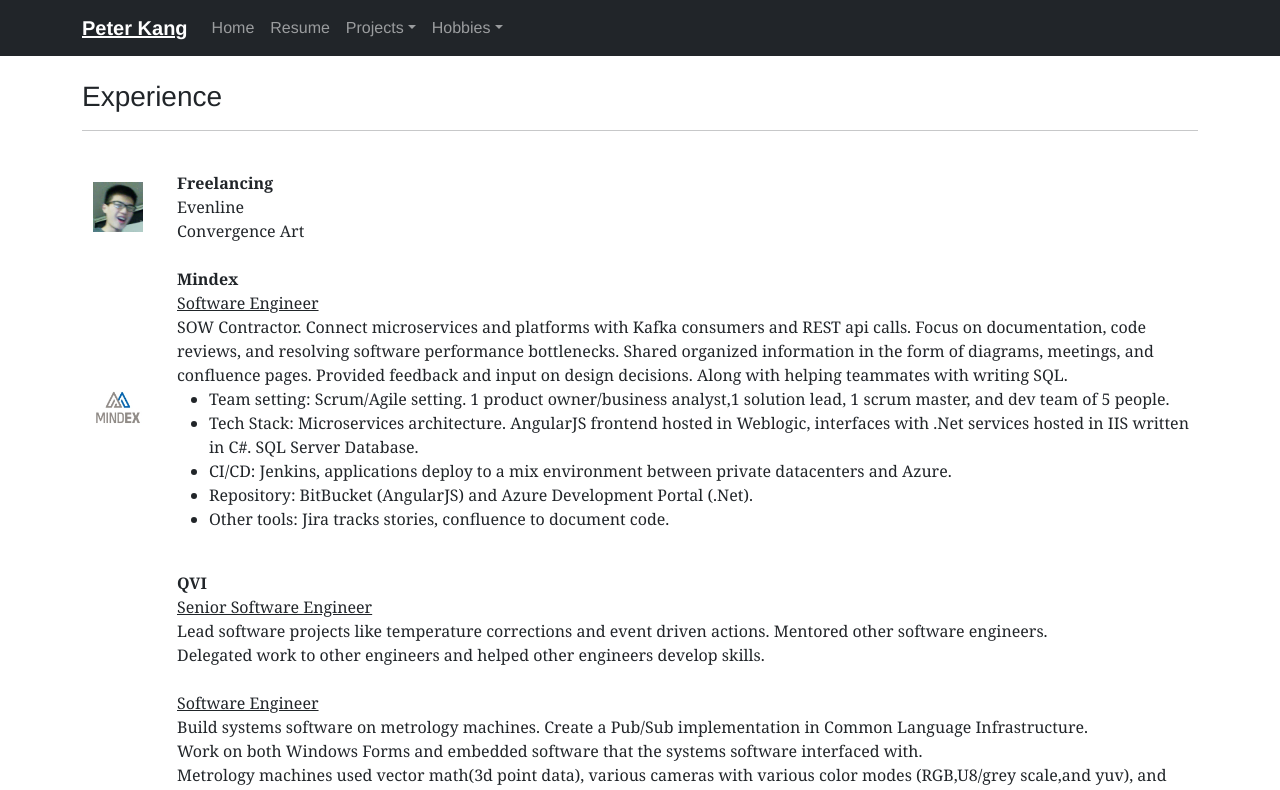
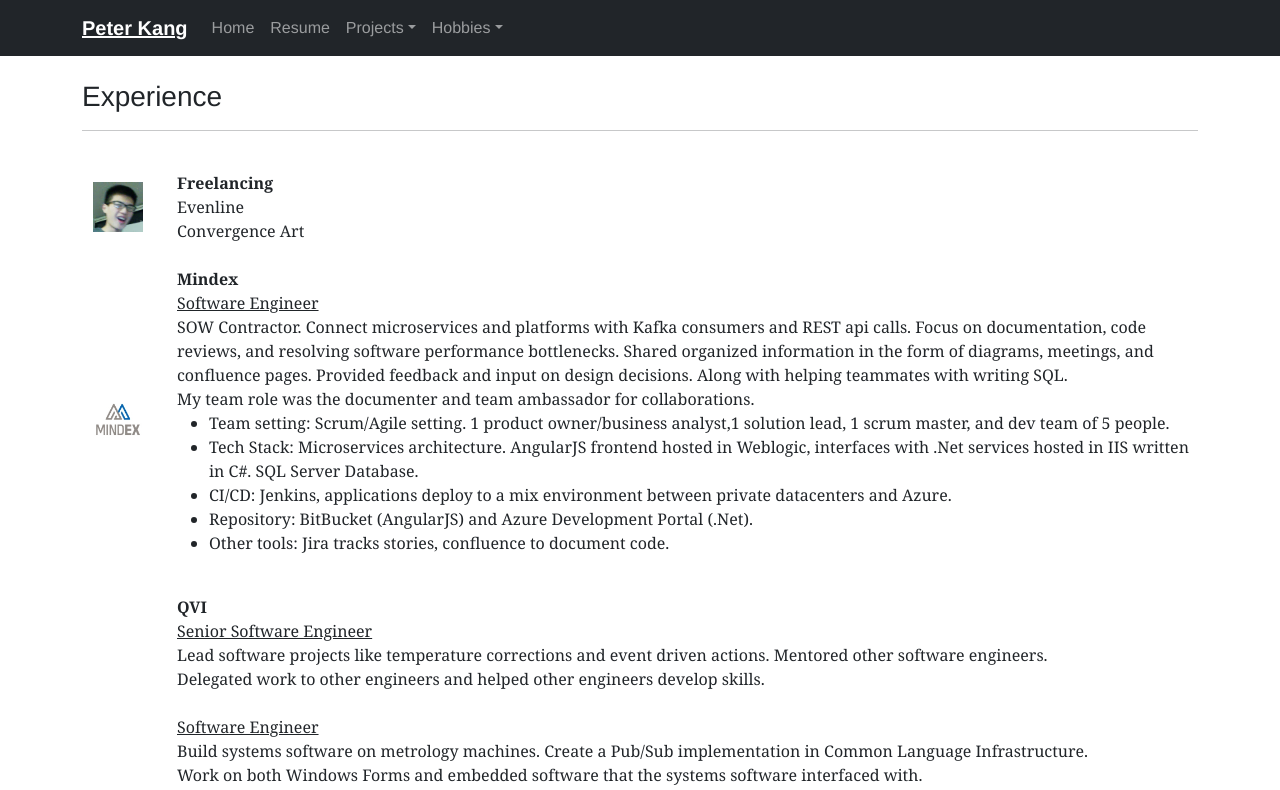
Before and after one commit to Peter-Kang/Peter-Kang.github.io, a React (Create React App) app: page /#/Resume in a window 1280 px wide. Shown: the top 790 px of the page. Built offline with nearby package versions, Linux system fonts and the light colour scheme.

Commit message:
Updated details

```diff
--- a/src/routes/Resume.js
+++ b/src/routes/Resume.js
@@ -35,6 +35,9 @@ const Resume = ()=>
                         Shared organized information in the form of diagrams, meetings, and confluence pages.
                         Provided feedback and input on design decisions. Along with helping teammates with writing SQL.
                     </Col>
+                </Row>
+                <Row>
+                    <Col>My team role was the documenter and team ambassador for collaborations.</Col>
                 </Row>
                 <ul>
                     <li>Team setting: Scrum/Agile setting. 1 product owner/business analyst,1 solution lead, 1 scrum master, and dev team of 5 people.</li>
```
